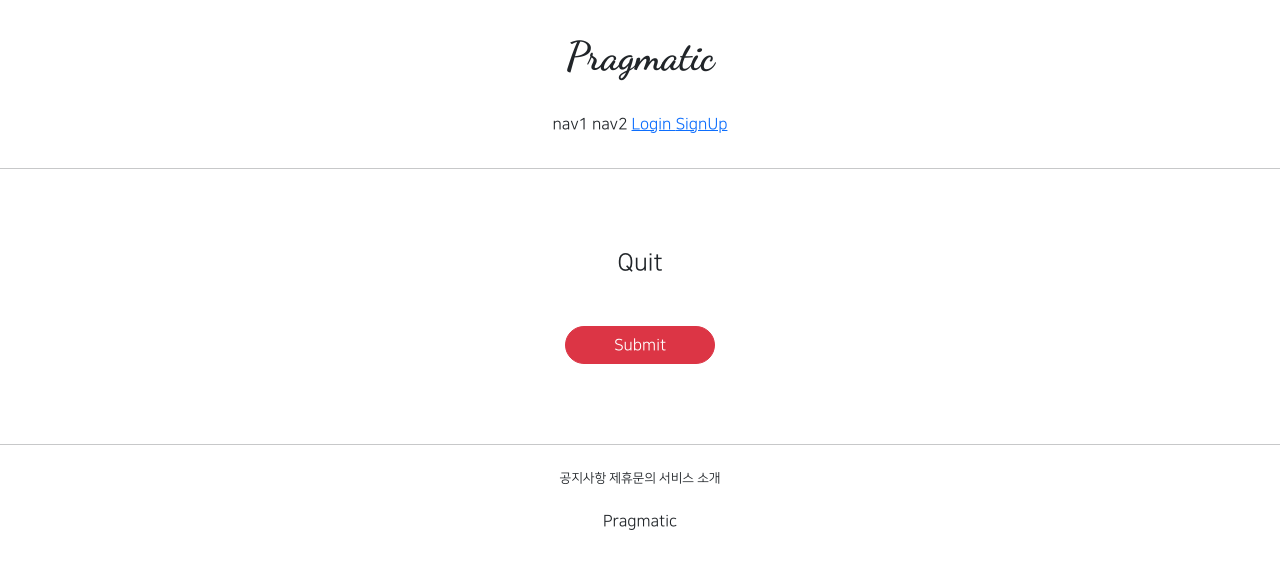
After one commit to jam2208/GII_Project, a Django app: page /accounts/delete/1 in a window 1280 px wide. The commit adds this page. Shown: the top 569 px of the page. Run offline with Django 3.2, Linux system fonts and the light colour scheme; tables that the repository leaves empty hold one stand-in row (values such as "Sample post"); parts of the project's set-up code (start-up, migrations or seed data) failed here and were passed over; some libraries are stand-ins or nearby versions.

Commit message:
2021.07.19 Commit 2

```diff
--- /dev/null
+++ b/accountapp/templates/accountapp/delete.html
@@ -0,0 +1,21 @@
+{% extends 'base.html' %}
+
+{% block content %}
+
+    <div class="text-center mw-500 m-auto">
+        <div class="m-5">
+            <h4>Quit</h4>
+        </div>
+        <div>
+            <form action="{%  url 'accountapp:delete' pk=target_user.pk %}" method="post">
+                {% csrf_token %}
+                <div class="m-5">
+                <input type="submit"
+                       class="btn btn-danger rounded-pill px-5">
+                </div>
+            </form>
+        </div>
+
+    </div>
+
+{%  endblock %}
--- a/accountapp/templates/accountapp/detail.html
+++ b/accountapp/templates/accountapp/detail.html
@@ -14,6 +14,11 @@
                 Update Info
             </a>
         </div>
+        <div>
+            <a href="{%  url 'accountapp:delete' pk=target_user.pk %}">
+                Quit
+            </a>
+        </div>
 
     </div>
 
--- a/accountapp/urls.py
+++ b/accountapp/urls.py
@@ -1,7 +1,7 @@
 from django.contrib.auth.views import LoginView, LogoutView
 from django.urls import path
 
-from accountapp.views import hello_world, AccountCreateView, AccountDetailView, AccountUpdateView
+from accountapp.views import hello_world, AccountCreateView, AccountDetailView, AccountUpdateView, AccountDeleteView
 
 app_name = 'accountapp'
 
@@ -21,6 +21,9 @@ urlpatterns = [
 
     path('detail/<int:pk>', AccountDetailView.as_view(), name='detail'),
 
-    path('update/<int:pk>', AccountUpdateView.as_view(), name='update')
+    path('update/<int:pk>', AccountUpdateView.as_view(), name='update'),
+
+    path('delete/<int:pk>', AccountDeleteView.as_view(), name='delete'),
+
 
 ]
--- a/accountapp/views.py
+++ b/accountapp/views.py
@@ -5,7 +5,7 @@ from django.shortcuts import render
 
 # Create your views here.
 from django.urls import reverse, reverse_lazy
-from django.views.generic import CreateView, DetailView, UpdateView
+from django.views.generic import CreateView, DetailView, UpdateView, DeleteView
 
 from accountapp.models import HelloWorld
 
@@ -41,4 +41,10 @@ class AccountUpdateView(UpdateView):
     form_class = UserCreationForm
     context_object_name = 'target_user'
     success_url = reverse_lazy('accountapp:hello_world')
-    template_name =  'accountapp/update.html'
+    template_name = 'accountapp/update.html'
+
+class AccountDeleteView(DeleteView):
+    model = User
+    context_object_name = 'target_user'
+    success_url = reverse_lazy('accountapp:hello_world')
+    template_name = 'accountapp/delete.html'
```
